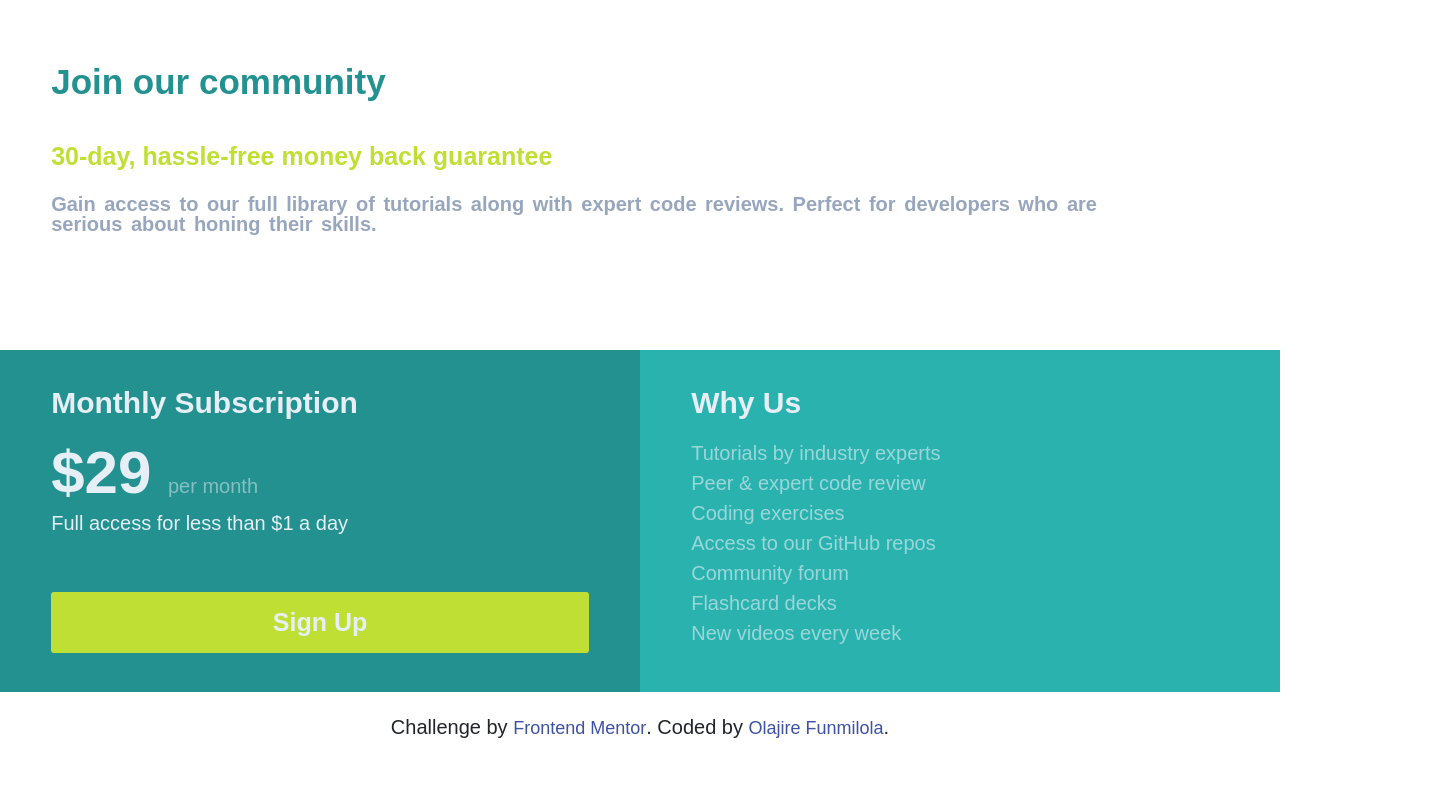
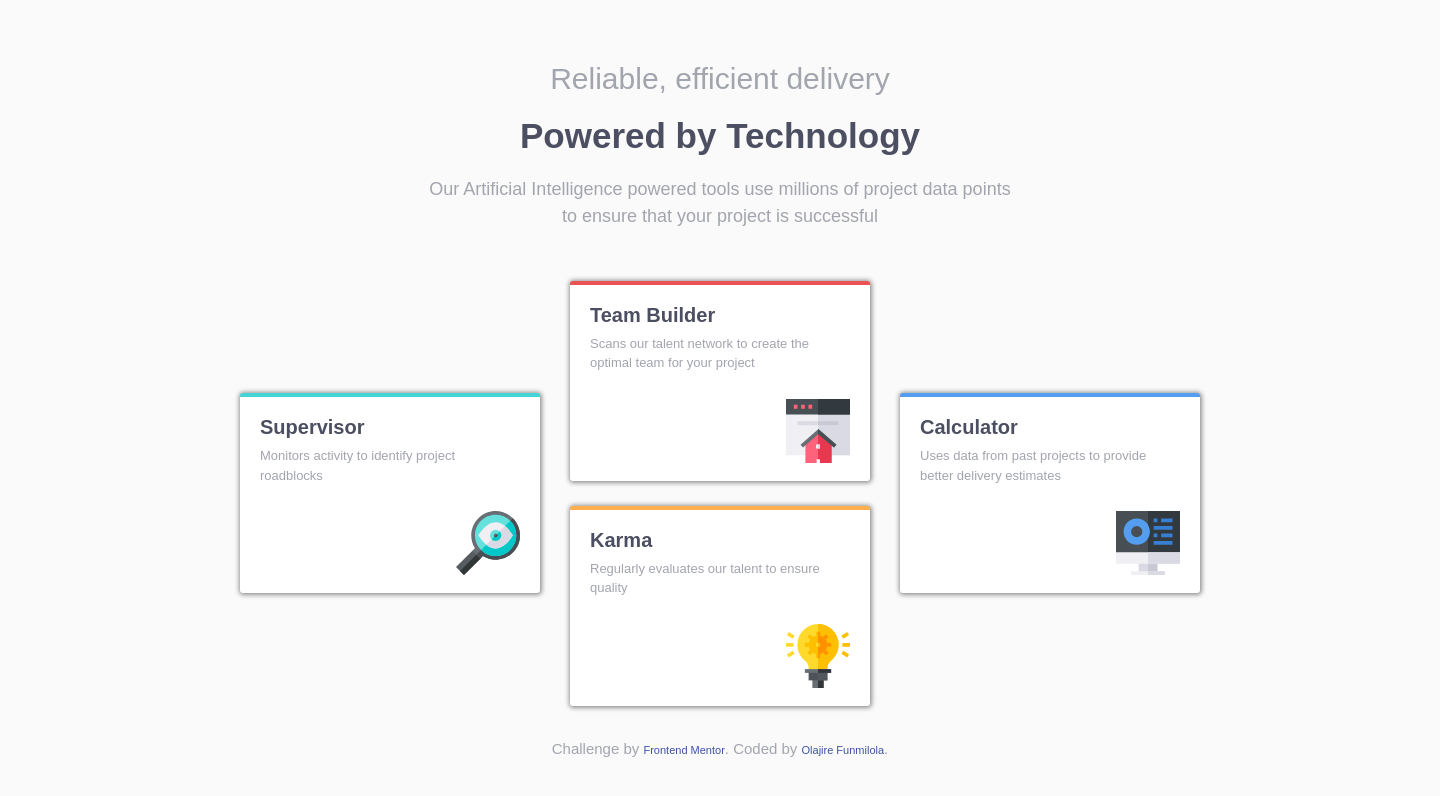
Before and after one commit to Erinay0/Four-card-feature-section, a plain HTML site: page index.html in a window 1280 px wide. Shown: the whole page, 1440 px wide, since content can reach past the window. Drawn offline with nearby package versions, Linux system fonts and the light colour scheme; a web font is replaced by a local one.

Commit message:
Add files via upload

```diff
--- a/index.html
+++ b/index.html
@@ -4,66 +4,73 @@
 <head>
   <meta charset="UTF-8">
   <meta name="viewport" content="width=device-width, initial-scale=1.0">
-  <meta http-equiv="X-UA-Compatible" content="ie=edge">
   <!-- displays site properly based on user's device -->
-  <link rel="stylesheet" href="https://cdnjs.cloudflare.com/ajax/libs/twitter-bootstrap/4.4.1/css/bootstrap.min.css">
-  <link rel="stylesheet" href="https://cdnjs.cloudflare.com/ajax/libs/font-awesome/5.13.0/css/all.min.css">
-  <link rel="stylesheet" href="resources/css/resetcss.css">
-  <link rel="stylesheet" href="resources/css/styles.css">
+  <link rel="stylesheet" href="./resources/css/resetcss.css">
+  <link rel="stylesheet" href="./resources/css/styles.css">
   <link rel="icon" type="image/png" sizes="32x32" href="./resources/images/favicon-32x32.png">
-  <title>Single Price Grid Component</title>
+
+  <title>Four card feature section</title>
+
+
 </head>
 
 <body>
+  <main>
+    <section class="information">
+      <div class="motto">
+        <h1> Reliable, efficient delivery </h1>
+        <h2>Powered by Technology</h2>
+      </div>
 
-  <main>
-    <header>
-      <h1>Join our community</h1>
-    </header>
+      <article>
+        <p>Our Artificial Intelligence powered tools use millions of project data points
+          to ensure that your project is successful</p>
+      </article>
+    </section>
 
-    <article>
-      <h2>30-day, hassle-free money back guarantee</h2>
+    <section class="box-container">
+      <div class="supervisor-box side box">
+        <h3>Supervisor</h3>
+        <p>Monitors activity to identify project roadblocks</p>
+        <figure>
+          <img src="./resources/images/icon-supervisor.svg" alt="supervisor-svg">
+        </figure>
+      </div>
 
-      <h4 class="content">Gain access to our full library of tutorials along with expert code reviews.
-        Perfect for developers who are serious about honing their skills.</h4>
-    </article>
+      <div class="center">
+        <div class="team-builder-box center-top box">
+          <h3>Team Builder</h3>
+          <p>Scans our talent network to create the optimal team for your project</p>
+          <figure>
+            <img src="./resources/images/icon-team-builder.svg" alt="team-builder-svg">
+          </figure>
+        </div>
+
+        <div class="karma-box center-bottom box">
+          <h3>Karma</h3>
+          <p>Regularly evaluates our talent to ensure quality</p>
+          <figure>
+            <img src="./resources/images/icon-karma.svg" alt="karma-svg">
+          </figure>
+        </div>
+      </div>
+
+      <div class="calculator-box side box">
+        <h3>Calculator</h3>
+        <p>Uses data from past projects to provide better delivery estimates</p>
+        <figure>
+          <img src="./resources/images/icon-calculator.svg" alt="calculator-svg">
+        </figure>
+      </div>
+    </section>
   </main>
 
-  <section class="box-container">
-    <div class="subscription-box box">
-      <article>
-        <h3>Monthly Subscription</h3>
-
-        <p><span class="amount">&dollar;29 </span><span class="frequency"> per month</span></p>
-
-        <p>Full access for less than &dollar;1 a day</p>
-      </article>
-
-      <button class="sign-up-button btn btn-lg btn-block"><a href="#">Sign Up</a></button>
-    </div>
-
-    <div class="why-us-box box">
-      <h3>Why Us</h3>
-
-      <p>Tutorials by industry experts</p>
-      <p>Peer &amp; expert code review</p>
-      <p>Coding exercises</p>
-      <p>Access to our GitHub repos</p>
-      <p>Community forum</p>
-      <p>Flashcard decks</p>
-      <p>New videos every week</p>
-    </div>
-  </section>
   <footer>
     <p class="attribution">
       Challenge by <a href="https://www.frontendmentor.io?ref=challenge" target="_blank">Frontend Mentor</a>.
       Coded by <a href="#">Olajire Funmilola</a>.
     </p>
   </footer>
-
-  <script src="https://cdnjs.cloudflare.com/ajax/libs/jquery/3.4.1/jquery.slim.min.js"></script>
-  <script src="https://cdnjs.cloudflare.com/ajax/libs/popper.js/1.16.1/umd/popper.min.js"></script>
-  <script src="https://cdnjs.cloudflare.com/ajax/libs/twitter-bootstrap/4.4.1/js/bootstrap.min.js"></script>
 </body>
 
 </html>
--- a/resources/css/resetcss.css
+++ b/resources/css/resetcss.css
@@ -4,19 +4,88 @@
 	border: 0;
 }
 
-html, body, div, span, applet, object, iframe,
-h1, h2, h3, h4, h5, h6, p, blockquote, pre,
-a, abbr, acronym, address, big, cite, code,
-del, dfn, em, img, ins, kbd, q, s, samp,
-small, strike, strong, sub, sup, tt, var,
-b, u, i, center,
-dl, dt, dd, ol, ul, li,
-fieldset, form, label, legend,
-table, caption, tbody, tfoot, thead, tr, th, td,
-article, aside, canvas, details, embed,
-figure, figcaption, footer, header, hgroup,
-menu, nav, output, ruby, section, summary,
-time, mark, audio, video {
+html,
+body,
+main,
+div,
+span,
+applet,
+object,
+iframe,
+h1,
+h2,
+h3,
+h4,
+h5,
+h6,
+p,
+blockquote,
+pre,
+a,
+abbr,
+acronym,
+address,
+big,
+cite,
+code,
+del,
+dfn,
+em,
+img,
+ins,
+kbd,
+q,
+s,
+samp,
+small,
+strike,
+strong,
+sub,
+sup,
+tt,
+var,
+b,
+u,
+i,
+center,
+dl,
+dt,
+dd,
+ol,
+ul,
+li,
+fieldset,
+form,
+label,
+legend,
+table,
+caption,
+tbody,
+tfoot,
+thead,
+tr,
+th,
+td,
+article,
+aside,
+canvas,
+details,
+embed,
+figure,
+figcaption,
+footer,
+header,
+hgroup,
+menu,
+nav,
+output,
+ruby,
+section,
+summary,
+time,
+mark,
+audio,
+video {
 	font: inherit;
 	vertical-align: baseline;
 	box-sizing: border-box;
@@ -24,8 +93,17 @@ time, mark, audio, video {
 }
 
 /* HTML5 display-role reset for older browsers */
-article, aside, details, figcaption, figure,
-footer, header, hgroup, menu, nav, section {
+article,
+aside,
+details,
+figcaption,
+figure,
+footer,
+header,
+hgroup,
+menu,
+nav,
+section {
 	display: block;
 }
 
@@ -33,16 +111,20 @@ body {
 	line-height: 1;
 }
 
-ol, ul {
+ol,
+ul {
 	list-style: none;
 }
 
-blockquote, q {
+blockquote,
+q {
 	quotes: none;
 }
 
-blockquote:before, blockquote:after,
-q:before, q:after {
+blockquote:before,
+blockquote:after,
+q:before,
+q:after {
 	content: '';
 	content: none;
 }
--- a/resources/css/styles.css
+++ b/resources/css/styles.css
@@ -1,24 +1,36 @@
 /* font face */
 /* latin */
 @font-face {
-	font-family: 'Karla';
+	font-family: 'Poppins';
 	font-style: normal;
-	font-weight: 400;
+	font-weight: 200;
 	font-display: swap;
-	src: local('Karla'), local('Karla-Regular'),
-		url(https://fonts.gstatic.com/s/karla/v13/qkBbXvYC6trAT7RVLtw.woff2) format('woff2');
+	src: local('Poppins ExtraLight'), local('Poppins-ExtraLight'),
+		url(https://fonts.gstatic.com/s/poppins/v9/pxiByp8kv8JHgFVrLFj_Z1xlFQ.woff2) format('woff2');
 	unicode-range: U+0000-00FF, U+0131, U+0152-0153, U+02BB-02BC, U+02C6, U+02DA, U+02DC, U+2000-206F, U+2074, U+20AC,
 		U+2122, U+2191, U+2193, U+2212, U+2215, U+FEFF, U+FFFD;
 }
 
 /* latin */
 @font-face {
-	font-family: 'Karla';
+	font-family: 'Poppins';
 	font-style: normal;
-	font-weight: 700;
+	font-weight: 400;
 	font-display: swap;
-	src: local('Karla Bold'), local('Karla-Bold'),
-		url(https://fonts.gstatic.com/s/karla/v13/qkBWXvYC6trAT7zuC8m5xLs.woff2) format('woff2');
+	src: local('Poppins Regular'), local('Poppins-Regular'),
+		url(https://fonts.gstatic.com/s/poppins/v9/pxiEyp8kv8JHgFVrJJfecg.woff2) format('woff2');
+	unicode-range: U+0000-00FF, U+0131, U+0152-0153, U+02BB-02BC, U+02C6, U+02DA, U+02DC, U+2000-206F, U+2074, U+20AC,
+		U+2122, U+2191, U+2193, U+2212, U+2215, U+FEFF, U+FFFD;
+}
+
+/* latin */
+@font-face {
+	font-family: 'Poppins';
+	font-style: normal;
+	font-weight: 600;
+	font-display: swap;
+	src: local('Poppins SemiBold'), local('Poppins-SemiBold'),
+		url(https://fonts.gstatic.com/s/poppins/v9/pxiByp8kv8JHgFVrLEj6Z1xlFQ.woff2) format('woff2');
 	unicode-range: U+0000-00FF, U+0131, U+0152-0153, U+02BB-02BC, U+02C6, U+02DA, U+02DC, U+2000-206F, U+2074, U+20AC,
 		U+2122, U+2191, U+2193, U+2212, U+2215, U+FEFF, U+FFFD;
 }
@@ -26,176 +38,186 @@
 /* font face */
 
 /* body */
+
 body {
-	font-size: 1.6rem;
-	font-family: "Karla", sans-serif;
-	background-color: white;
-	min-width: 100rem;
+	font-family: "Poppins", sans-serif;
+	font-size: 15px;
+	min-width: 144rem;
+	height: auto;
+	text-align: center;
+	padding: 5% 10% 0;
+	background-color: hsl(0, 0%, 98%);
 }
 
-/* body */
+h1 {
+	font-size: 3em;
+	color: hsl(229, 6%, 66%);
+	padding-bottom: 2%;
+}
+
+h2 {
+	font-size: 3.5em;
+	font-weight: bold;
+	color: hsl(234, 12%, 34%);
+	padding-bottom: 2%;
+}
+
+h3 {
+	font-size: 2em;
+	font-weight: bold;
+	color: hsl(234, 12%, 34%);
+	padding-bottom: 3.5%;
+}
+
+p {
+	color: hsl(229, 6%, 66%);
+	font-size: 1.3em;
+	width: 90%;
+	padding-bottom: 3%;
+}
 
 /* main */
-main {
-	height: 35rem;
-	padding: 5% 4%;
+
+.information p {
+	font-size: 1.8rem;
+	width: 50%;
+	margin: 0 auto;
+	line-height: 1.5;
 }
 
-/* header */
-header h1 {
-	font-size: 3.5em;
-	font-weight: bold;
-	color: hsl(179, 62%, 35%);
-	padding-bottom: 4rem;
-}
+/* information */
 
-/* header */
+/* .information {
+    padding-bottom: 8%;
+} */
 
-/* article */
-article h2 {
-	font-size: 2.5em;
-	font-weight: bold;
-	color: hsl(71, 73%, 54%);
-	padding-bottom: 2rem;
-}
+/* information */
 
-.content {
-	width: 90%;
-	word-spacing: 0.3rem;
-}
+/* box-container */
 
-article h4 {
-	font-size: 2em;
-	color: hsl(218, 22%, 67%);
-	font-weight: bold;
-}
-
-/* article */
-
-/* box container */
 .box-container {
-	height: auto;
 	display: flex;
 	flex-wrap: wrap;
-}
-
-.box-container,
-.sign-up-button a {
-	color: hsl(204, 43%, 93%);
+	justify-content: center;
+	align-items: center;
+	height: auto;
 }
 
 .box {
-	padding: 3% 4%;
-	width: 50%;
+	width: 30rem;
+	height: 20rem;
+	background-color: white;
+	/* flex-grow: 1; */
+	margin: 1.5rem;
+	border-radius: 0.3rem;
+	text-align: none;
+	padding: 2rem;
+	text-align: left;
+	z-index: 3;
+	box-shadow: 0.5px 0.5px 5px 1px gray;
 }
 
-.box h3 {
-	font-size: 3em;
-	font-weight: bold;
-	padding-bottom: 2rem;
+.box figure {
+	width: 100%;
+	text-align: right;
+	/* display: inline-block;
+    text-align: right;
+    margin: 0 0 0 auto; */
 }
 
 .box p {
-	font-size: 2em;
+	line-height: 1.5;
+	padding-bottom: 10%;
 }
 
-/* subscription box */
-
-.subscription-box {
-	background-color: hsl(179, 62%, 35%);
+.supervisor-box {
+	border-top: 0.4rem solid hsl(180, 62%, 55%);
 }
 
-.subscription-box .amount {
-	font-size: 3em;
-	font-weight: bold;
+.team-builder-box {
+	border-top: 0.4rem solid hsl(0, 78%, 62%);
+	margin-bottom: 2.5rem;
 }
 
-.subscription-box .frequency {
-	opacity: 0.5;
-	font-size: 2rem;
-	/* position: relative;
-    bottom: 40%;
-    left: 10%; */
+.karma-box {
+	border-top: 0.4rem solid hsl(34, 97%, 64%);
 }
 
-.subscription-box article {
-	padding-bottom: 9%;
+.calculator-box {
+	border-top: 0.4rem solid hsl(212, 86%, 64%);
 }
 
-.btn {
-	background-color: hsl(71, 73%, 54%);
-	padding: 2%;
+.center-box {
+	display: flex;
+	flex-direction: column;
+	/* width: 35rem; */
 }
 
-.btn:hover {
-	background-color: hsl(71, 73%, 63%);
-}
-
-.sign-up-button a {
-	font-size: 2em;
-	font-weight: bold;
-}
-
-/* subscription box */
-
-/* why us box */
-
-.why-us-box {
-	width: 50%;
-	background-color: hsl(179, 62%, 43%);
-}
-
-.why-us-box p {
-	opacity: 0.6;
-}
-
-/* why us box */
-
-/* box container */
+/* box-container */
 
 /* main */
 
 /* footer */
+
 footer {
-	padding: 2% 0;
+	padding: 2rem 0;
 }
 
 .attribution {
-	font-size: 2em;
+	font-size: 1.5rem;
 	text-align: center;
+	width: 60%;
+	margin: 0 auto;
+	padding-bottom: 0;
 }
 
 .attribution a {
+	font-size: 1.1rem;
+	text-decoration: none;
 	color: hsl(228, 45%, 44%);
-	font-size: 1.8rem;
 }
 
 /* footer */
 
-/* media query */
+/* body */
+
+/* media query for max-width: 375px */
 
 @media only screen and (max-width: 380px) {
 	body {
-		min-width: 37.5rem;
+		min-width: 375px;
+		padding: 15% 3% 0;
 	}
 
-	main {
-		padding: 6% 5% 2%;
-		min-height: 38rem;
+	h1 {
+		font-size: 2.3em;
+		padding-bottom: 5%;
 	}
 
-	header {
-		padding-bottom: 0;
+	h2 {
+		font-size: 2.4em;
+		padding-bottom: 8%;
 	}
 
-	.box-container {
-		flex-flow: column wrap;
+	.information {
+		width: 30rem;
+		margin: 0 auto;
 	}
 
-	.box {
+	.information p {
 		width: 100%;
-		padding: 10% 5%;
+		font-size: 1.5em;
+		padding-bottom: 10%;
+	}
+
+	.content-box {
+		width: 30rem;
+	}
+
+	.attribution {
+		font-size: 1.1rem;
+		width: 100%;
 	}
 }
 
-/* media query */
+/* media query for max-width: 375px */
```
Also changed, not shown: resources/images/icon-calculator.svg (added), resources/images/icon-karma.svg (added), resources/images/icon-supervisor.svg (added), resources/images/icon-team-builder.svg (added).
